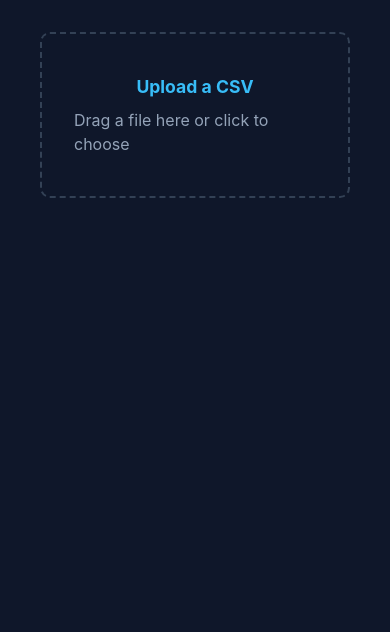
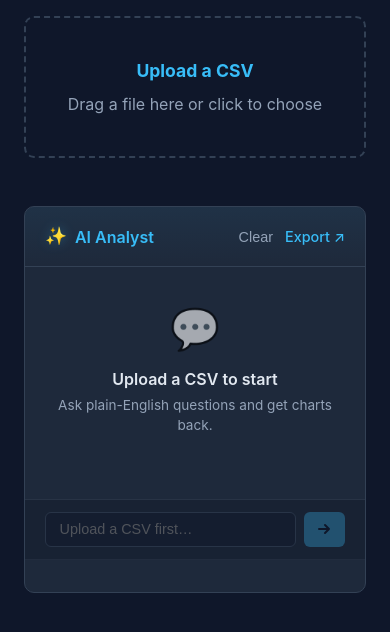
Before and after one commit to pkawai/AskCSV, a Flask app: template templates/index.html in a window 390 px wide. Shown: the part 191-823 px from the top of the page. Run offline with Flask 3, Linux system fonts and the light colour scheme; the template is opened without the code that fills it, so the values that code supplies are empty; some libraries are stand-ins or nearby versions.

Commit message:
PR #19: AI chat moved to sticky right sidebar (Power BI / Tableau style)
User asked to put the AI chat at the top or side of the page so its
not buried under the dashboard. Built a sticky right sidebar layout —
the chat sits in a 420px column that stays visible while the user
scrolls through profile / columns / charts / ideas / builder on the
left.

Layout changes
- New .app-layout wrapper around main + chat-sidebar in a 2-column grid.
- Sidebar is position:sticky, top:1rem, full viewport height.
- Below 1200px the sidebar drops to a stacked block (tablet / phone).
- max-width pushed to 1800px so the dashboard breathes on wide monitors.

Chat panel restyle for the new dimensions
- Header gets a sparkle icon + 'AI Analyst' title with a subtle gradient.
- Empty-state card with chat icon when no CSV has been uploaded yet.
- Input field disabled until upload, then activates with focus.
- Submit button replaced with a small arrow icon (saves horizontal space).
- Suggestion chips and form get tighter padding.
- Chat thread now scrolls internally with a slim styled scrollbar.
- Chat turns use smaller padding + slightly negative chart margin so the
  Plotly charts can use the full sidebar width.

No backend changes. 146/146 tests still passing.

Co-Authored-By: Claude <noreply@anthropic.com>

```diff
--- a/static/app.js
+++ b/static/app.js
@@ -153,10 +153,16 @@ async function uploadAndRender(file) {
     const profData = await profRes.json();
     if (!profRes.ok) throw new Error(profData.error || "Profile failed");
     renderAll(data, profData);
-    $("#chat-section").hidden = false;
     $("#ideas-section").hidden = false;
     $("#ideas-grid").innerHTML = "";
     $("#export-link").href = `/report/${currentSessionId}`;
+    // Activate the chat sidebar now that we have data.
+    $("#chat-empty").hidden = true;
+    $("#ai-suggestions").hidden = false;
+    $("#chat-input").disabled = false;
+    $("#chat-submit").disabled = false;
+    $("#chat-input").placeholder = "Ask about your data…";
+    $("#chat-input").focus();
     initBuilder(profData.profile);
     loadAiSuggestions(currentSessionId);
   } catch (err) {
--- a/static/styles.css
+++ b/static/styles.css
@@ -465,10 +465,40 @@ header h1 {
   .shelves { grid-template-columns: repeat(2, 1fr); }
 }
 
+.app-layout {
+  display: grid;
+  grid-template-columns: minmax(0, 1fr) 420px;
+  gap: 1.5rem;
+  max-width: 1800px;
+  margin: 0 auto;
+  padding: 1.5rem 2rem;
+  align-items: start;
+}
+
 main {
-  padding: 2rem 2.5rem;
-  max-width: 1200px;
-  margin: 0 auto;
+  min-width: 0;
+}
+
+/* Sticky AI sidebar — always visible while you scroll the dashboard. */
+.chat-sidebar {
+  position: sticky;
+  top: 1rem;
+  height: calc(100vh - 2rem);
+  display: flex;
+  flex-direction: column;
+}
+
+/* Below 1200px the sidebar stacks below the dashboard. */
+@media (max-width: 1200px) {
+  .app-layout {
+    grid-template-columns: 1fr;
+    padding: 1rem 1.5rem;
+  }
+  .chat-sidebar {
+    position: static;
+    height: auto;
+    max-height: 75vh;
+  }
 }
 
 /* Upload */
@@ -762,22 +792,95 @@ main {
   color: var(--muted);
 }
 
-/* Chat / NLQ */
+/* Chat sidebar card */
+
+.chat-card {
+  height: 100%;
+  display: flex;
+  flex-direction: column;
+  margin: 0;
+  padding: 0;
+  overflow: hidden;
+}
+
+.chat-card-head {
+  padding: 1rem 1.25rem;
+  border-bottom: 1px solid var(--border);
+  background: linear-gradient(to bottom, rgba(56,189,248,0.06), transparent);
+  margin: 0;
+  align-items: center;
+}
+
+.chat-title {
+  display: flex;
+  align-items: center;
+  gap: 0.5rem;
+}
+
+.chat-title h2 {
+  margin: 0;
+  font-size: 1rem;
+}
+
+.chat-title-icon {
+  font-size: 1.1rem;
+  filter: drop-shadow(0 0 6px rgba(56,189,248,0.4));
+}
+
+.chat-empty {
+  flex: 1;
+  display: flex;
+  flex-direction: column;
+  align-items: center;
+  justify-content: center;
+  padding: 2rem 1.5rem;
+  text-align: center;
+  color: var(--muted);
+}
+
+.chat-empty-icon {
+  font-size: 2.5rem;
+  margin-bottom: 0.5rem;
+  opacity: 0.6;
+}
+
+.chat-empty-title {
+  margin: 0 0 0.25rem;
+  font-weight: 600;
+  color: var(--fg);
+  font-size: 1rem;
+}
+
+.chat-empty-sub {
+  margin: 0;
+  font-size: 0.85rem;
+}
+
+#ai-suggestions {
+  padding: 0.75rem 1.25rem;
+  border-bottom: 1px solid rgba(148,163,184,0.08);
+  margin: 0;
+  max-height: 130px;
+  overflow-y: auto;
+}
 
 .chat-form {
   display: flex;
   gap: 0.5rem;
-  margin-bottom: 1rem;
+  padding: 0.75rem 1.25rem;
+  margin: 0;
+  background: rgba(15,23,42,0.4);
+  border-bottom: 1px solid rgba(148,163,184,0.08);
 }
 
 .chat-form input {
   flex: 1;
-  padding: 0.6rem 0.9rem;
+  padding: 0.55rem 0.85rem;
   background: rgba(15, 23, 42, 0.6);
   border: 1px solid var(--border);
   border-radius: 6px;
   color: var(--fg);
-  font-size: 0.95rem;
+  font-size: 0.9rem;
 }
 
 .chat-form input:focus {
@@ -785,29 +888,52 @@ main {
   border-color: var(--accent);
 }
 
+.chat-form input:disabled {
+  cursor: not-allowed;
+  opacity: 0.6;
+}
+
 .chat-form button {
-  padding: 0.6rem 1.2rem;
+  padding: 0 0.85rem;
   background: var(--accent);
   color: #0f172a;
   border: none;
   border-radius: 6px;
   font-weight: 600;
   cursor: pointer;
+  display: inline-flex;
+  align-items: center;
+  justify-content: center;
 }
 
-.chat-form button:hover { background: #7dd3fc; }
+.chat-form button:hover:not(:disabled) { background: #7dd3fc; }
+.chat-form button:disabled { background: rgba(56,189,248,0.3); cursor: not-allowed; }
 
 .chat-thread {
+  flex: 1;
+  overflow-y: auto;
   display: flex;
   flex-direction: column;
-  gap: 1rem;
+  gap: 0.75rem;
+  padding: 0.75rem 1.25rem 1.25rem;
 }
+
+/* Slim scrollbar so it doesn't dominate the narrow sidebar. */
+.chat-thread::-webkit-scrollbar { width: 6px; }
+.chat-thread::-webkit-scrollbar-track { background: transparent; }
+.chat-thread::-webkit-scrollbar-thumb { background: rgba(148,163,184,0.3); border-radius: 3px; }
+.chat-thread::-webkit-scrollbar-thumb:hover { background: rgba(148,163,184,0.5); }
 
 .chat-turn {
   background: rgba(15, 23, 42, 0.6);
   border: 1px solid var(--border);
   border-radius: 8px;
-  padding: 1rem;
+  padding: 0.75rem 0.85rem;
+  font-size: 0.88rem;
+}
+
+.chat-turn .chat-chart {
+  margin: 0.5rem -0.4rem;  /* slight negative bleed so charts use full sidebar width */
 }
 
 .chat-q {
@@ -996,9 +1122,8 @@ main {
 .ai-suggestions {
   display: flex;
   flex-wrap: wrap;
-  gap: 0.5rem;
+  gap: 0.4rem;
   align-items: center;
-  margin-bottom: 1rem;
   min-height: 32px;
 }
 
--- a/templates/index.html
+++ b/templates/index.html
@@ -26,6 +26,7 @@
   </header>
   <div id="toast-container" class="toast-container" aria-live="polite"></div>
 
+  <div class="app-layout">
   <main id="app">
     <section id="upload-zone" class="upload-zone">
       <label for="csv-file" class="drop-label">
@@ -138,27 +139,44 @@
       </div>
     </section>
 
-    <section id="chat-section" class="card" hidden>
-      <div class="card-head">
-        <h2>Ask the analyst</h2>
+  </main>
+
+  <aside class="chat-sidebar" aria-label="AI analyst panel">
+    <section id="chat-section" class="card chat-card">
+      <div class="card-head chat-card-head">
+        <div class="chat-title">
+          <span class="chat-title-icon">✨</span>
+          <h2>AI Analyst</h2>
+        </div>
         <div class="chat-actions">
-          <button id="clear-thread" class="link-btn" type="button">Clear thread</button>
-          <a id="export-link" class="export-link" href="#" target="_blank" rel="noopener">Export report ↗</a>
+          <button id="clear-thread" class="link-btn" type="button">Clear</button>
+          <a id="export-link" class="export-link" href="#" target="_blank" rel="noopener">Export ↗</a>
         </div>
       </div>
-      <div id="ai-suggestions" class="ai-suggestions"></div>
+      <div id="chat-empty" class="chat-empty">
+        <div class="chat-empty-icon">💬</div>
+        <p class="chat-empty-title">Upload a CSV to start</p>
+        <p class="chat-empty-sub">Ask plain-English questions and get charts back.</p>
+      </div>
+      <div id="ai-suggestions" class="ai-suggestions" hidden></div>
       <form id="chat-form" class="chat-form" autocomplete="off">
         <input
           id="chat-input"
           type="text"
-          placeholder="e.g. average revenue by region for orders over $500"
+          placeholder="Upload a CSV first…"
+          disabled
           required
         >
-        <button type="submit">Ask</button>
+        <button id="chat-submit" type="submit" disabled aria-label="Ask">
+          <svg viewBox="0 0 14 14" width="14" height="14" fill="none">
+            <path d="M2 7 L12 7 M8 3 L12 7 L8 11" stroke="currentColor" stroke-width="2" stroke-linecap="round" stroke-linejoin="round"/>
+          </svg>
+        </button>
       </form>
       <div id="chat-thread" class="chat-thread"></div>
     </section>
-  </main>
+  </aside>
+  </div>
 
   <script src="{{ url_for('static', filename='app.js') }}"></script>
 </body>
```
